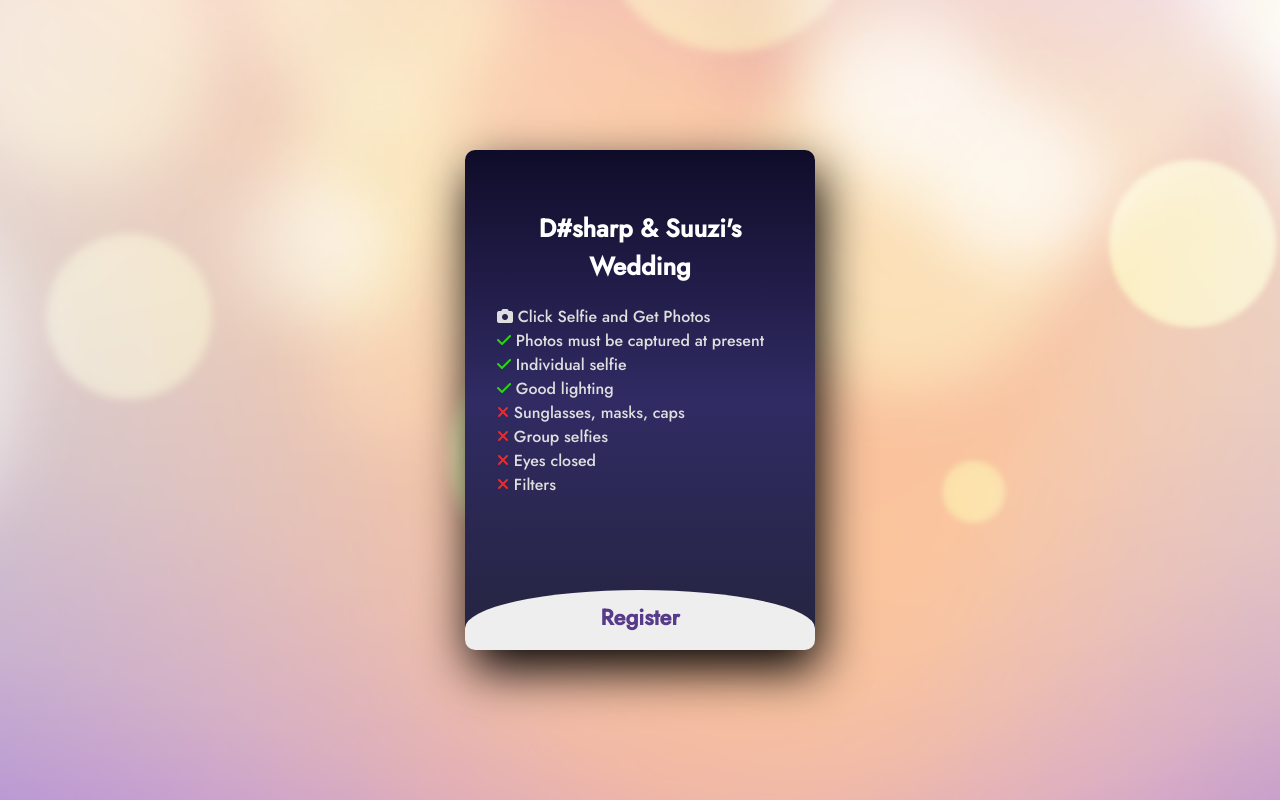
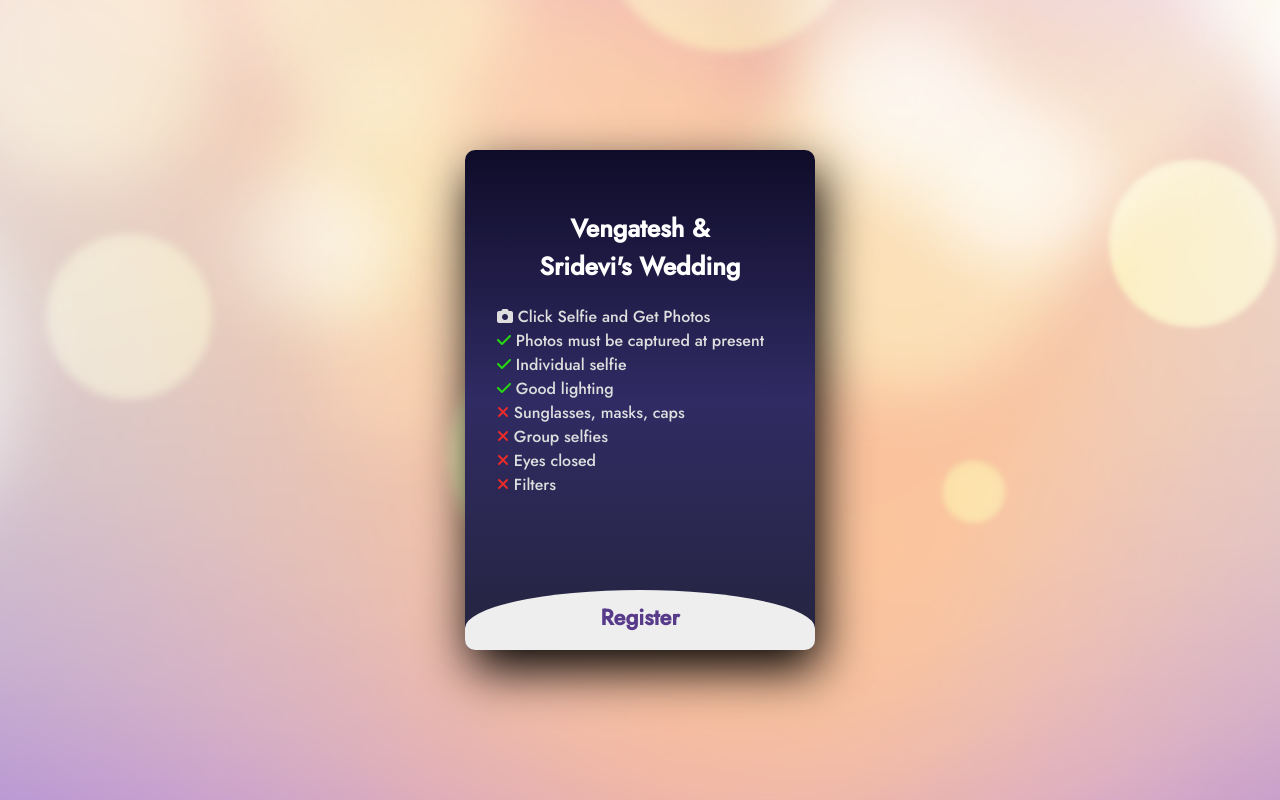
Before and after one commit to database-onyx/registration, a website: page index.html in a window 1280 px wide. Drawn offline with nearby package versions, Linux system fonts and the light colour scheme; a script that the page names is missing.

Commit message:
name update

```diff
--- a/index.html
+++ b/index.html
@@ -33,7 +33,7 @@
     <div class="main">
         <input type="checkbox" id="chk" aria-hidden="true">
         <div class="signup">
-            <label for="chk" class="dos" aria-hidden="true">D#sharp & Suuzi's Wedding</label>
+            <label for="chk" class="dos" aria-hidden="true">Vengatesh & Sridevi's Wedding</label>
             <ul style="list-style-type: none; color:#dedede" align="left">
                 <li><i class="fa-solid fa-camera" style="color: #dedede;"></i> Click Selfie and Get Photos</li>
                 <li><i class="fa-solid fa-check" style="color: #27db0f;"></i> Photos must be captured at present</li>
```
